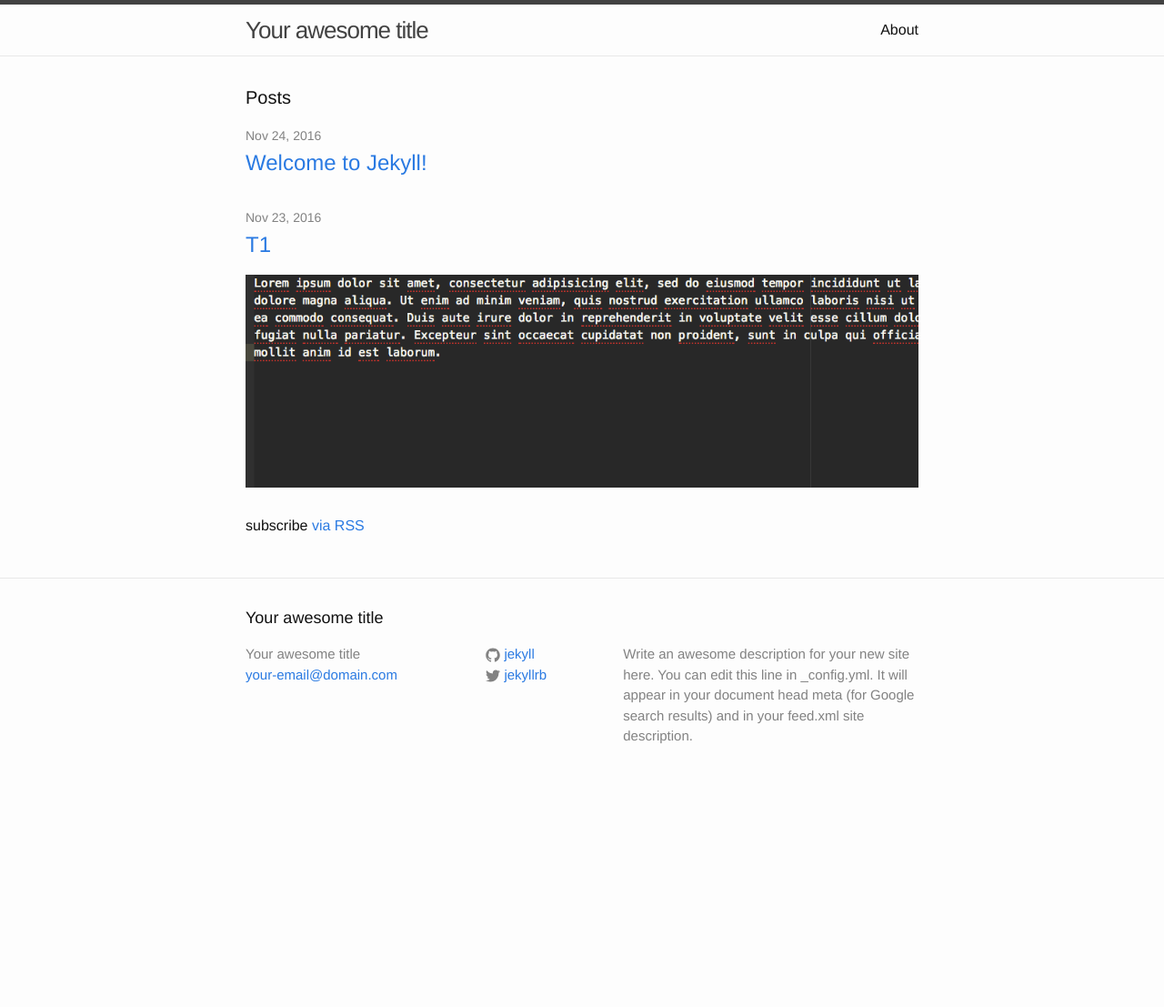
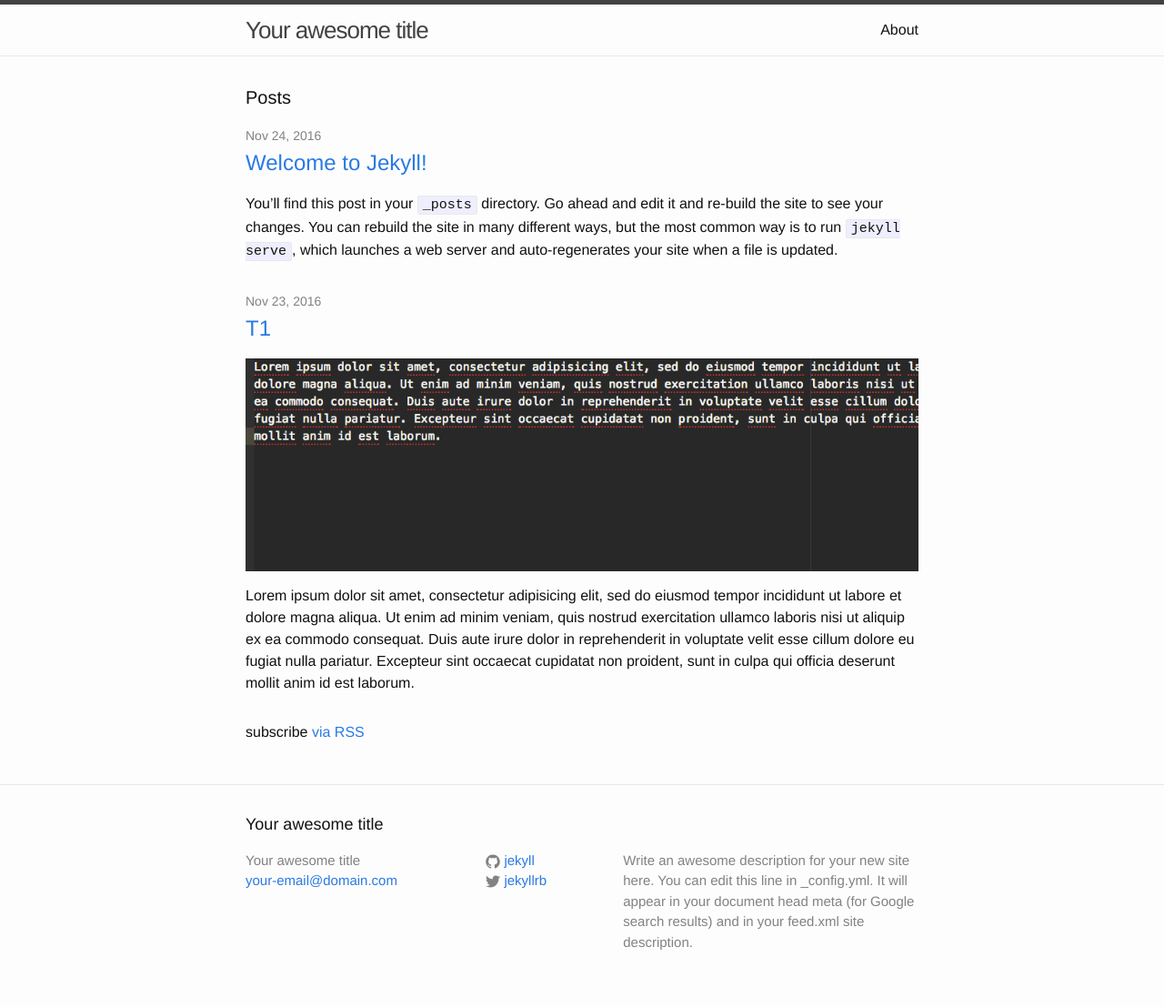
Before and after one commit to zvoy/test2, a Jekyll site: the page built from index.md, in a window 1280 px wide. Shown: the whole page at 91% size. Built offline with Jekyll 4.4.1, drawn with Linux system fonts in a browser that asks for light colours; before the commit the page ends 900 px from its top, so only the background shows below that.

Commit message:
added show  excerpt and  p style

```diff
--- a/_layouts/home.html
+++ b/_layouts/home.html
@@ -22,6 +22,9 @@ layout: default
         <a href="{{site.url}}/test2/{{post.url}}"><img src="{{site.url}}/test2/assets/img/{{post.image}}" alt="{{post.title}}" /></a>
       </div>
       {% endif %}
+      <p>
+      {{ post.excerpt }}
+      </p>
 
     </li>
     {% endfor %}
--- a/_posts/2016-11-24-welcome-to-jekyll.markdown
+++ b/_posts/2016-11-24-welcome-to-jekyll.markdown
@@ -4,10 +4,9 @@ title:  "Welcome to Jekyll!"
 date:   2016-11-24 18:32:46 +0100
 categories: jekyll update
 ---
-<iframe width="560" height="315" src="https://www.youtube.com/embed/YcHrxb7XV1Q" frameborder="0" allowfullscreen></iframe>
+You’ll find this post in your `_posts` directory. Go ahead and edit it and re-build the site to see your changes. You can rebuild the site in many different ways, but the most common way is to run `jekyll serve`, which launches a web server and auto-regenerates your site when a file is updated.
 
 
-You’ll find this post in your `_posts` directory. Go ahead and edit it and re-build the site to see your changes. You can rebuild the site in many different ways, but the most common way is to run `jekyll serve`, which launches a web server and auto-regenerates your site when a file is updated.
 
 To add new posts, simply add a file in the `_posts` directory that follows the convention `YYYY-MM-DD-name-of-post.ext` and includes the necessary front matter. Take a look at the source for this post to get an idea about how it works.
 
```
